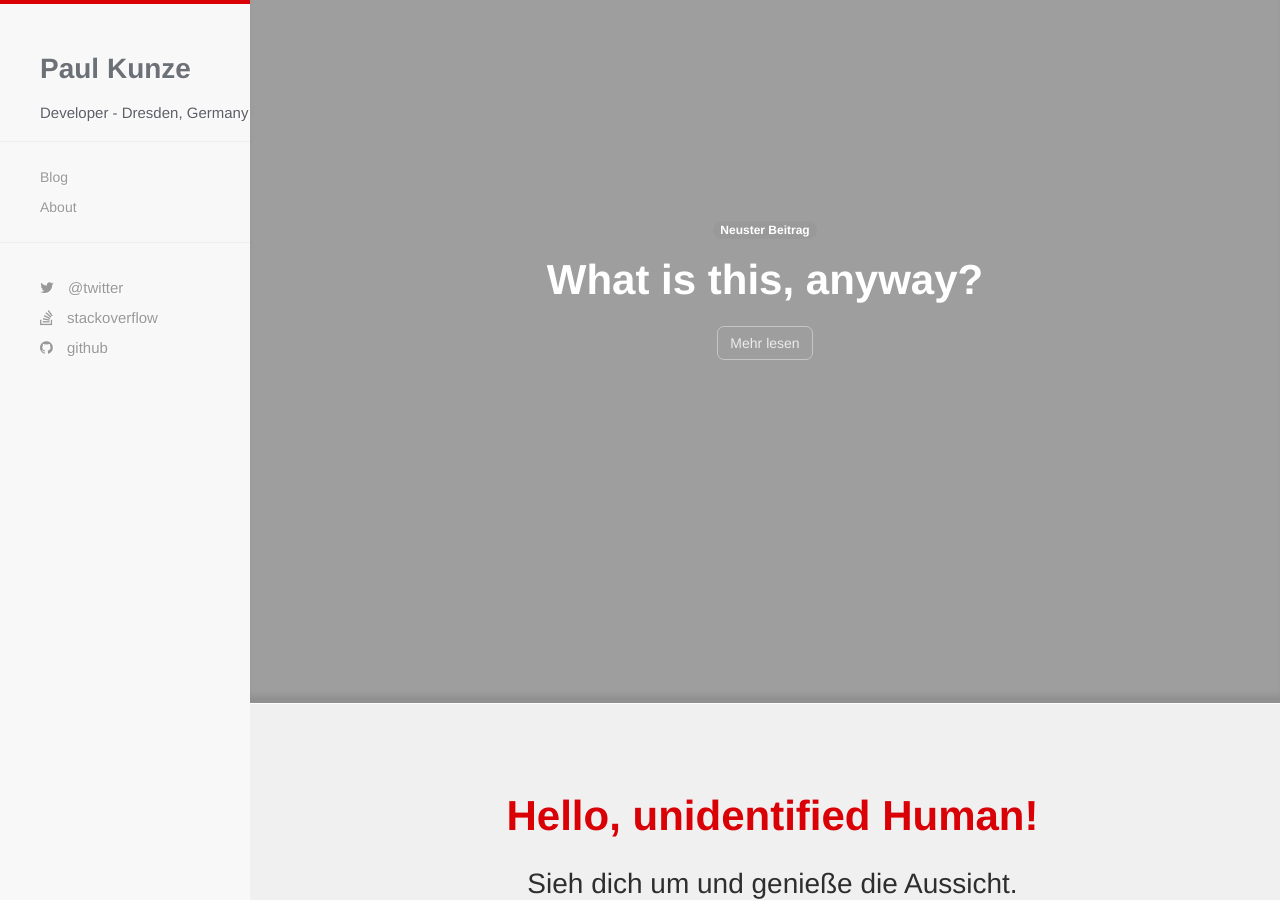
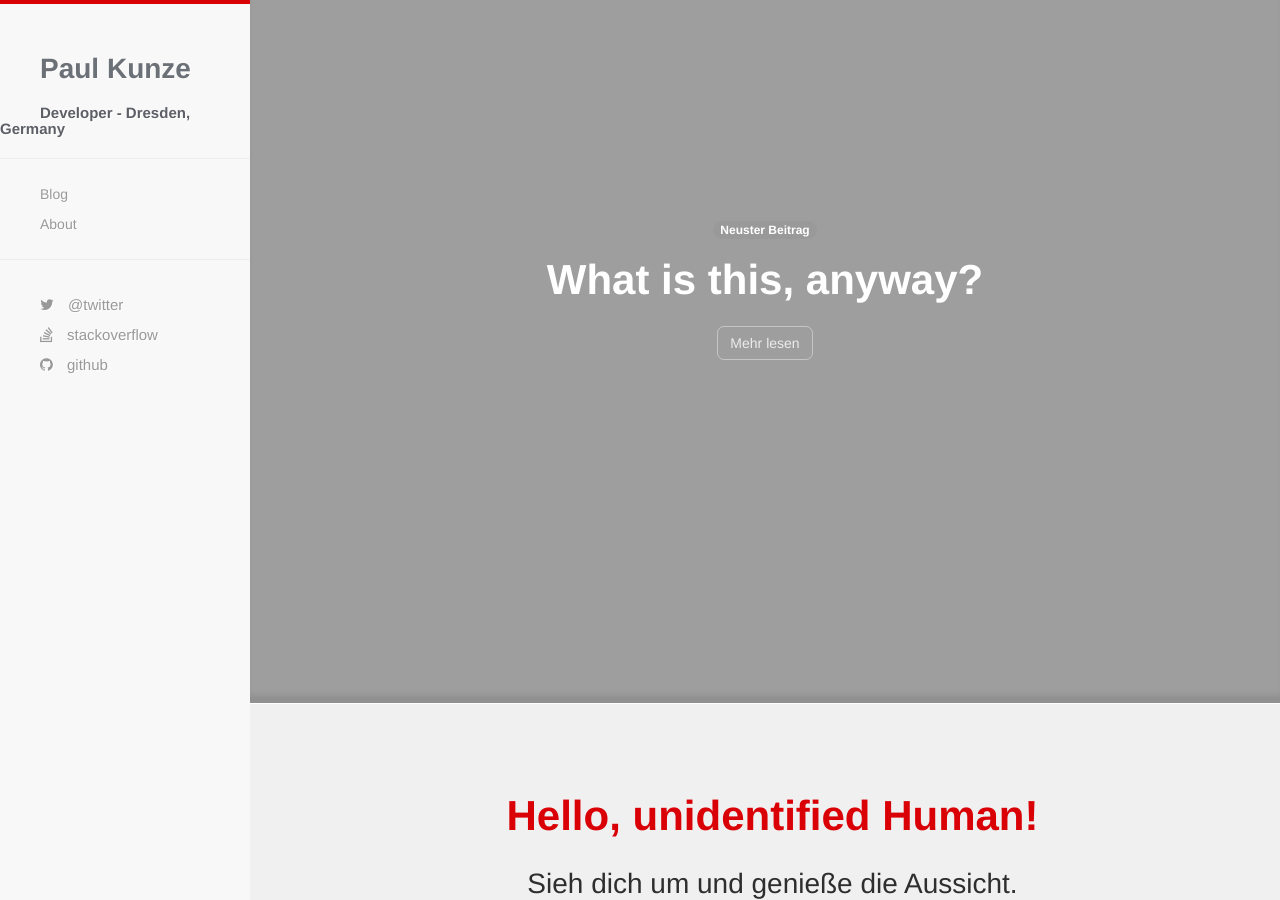
Before and after one commit to pkunze/pkunze.github.io, a Jekyll site: the page built from index.html, in a window 1280 px wide and 900 px high. Built offline with Jekyll 4.4.1, drawn with Linux system fonts in a browser that asks for light colours; nearby versions of some CDN libraries; Markdown is read by kramdown in place of the engine named in the settings.

Commit message:
stylesheet angepasst

```diff
--- a/css/hc.css
+++ b/css/hc.css
@@ -40,14 +40,14 @@ h1 a:hover,h2 a:hover,h3 a:hover,h4 a:hover
 p
 {
   font-family:"Helvetica Neue", helvetica, "Open Sans", sans-serif;
-  font-weight:200
+  //font-weight:200
 }
 
 .posts
 {
   font-size:20px;
   list-style:none;
-  font-weight:lighter;
+  //font-weight:lighter;
   line-height:250%;
   padding-bottom:30px
 }
@@ -118,7 +118,7 @@ p
   line-height:30px;
   text-indent:40px;
   font-family:"Helvetica Neue", helvetica, "Open Sans", sans-serif;
-  font-weight:200;
+  //font-weight:200;
   color:#9c9c9c;
   text-shadow:1px 1px #fff
 }
@@ -151,7 +151,7 @@ p
 .sidebar-nav > .sidebar-brand > h3
 {
   font-size:15px;
-  font-weight:100;
+  //font-weight:100;
   color:#5d5f67
 }
 
@@ -217,7 +217,7 @@ blockquote
 
 ul,ol
 {
-  font-weight:lighter
+  //font-weight:lighter
 }
 
 pre
@@ -570,7 +570,7 @@ time
 .letter p
 {
   font-size:1.2em;
-  font-weight:lighter;
+  //font-weight:lighter;
   color:#737373;
   text-shadow:1px 1px #fff
 }
```
